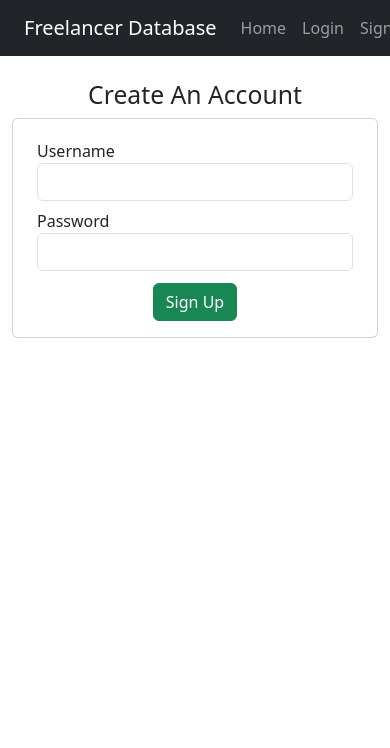
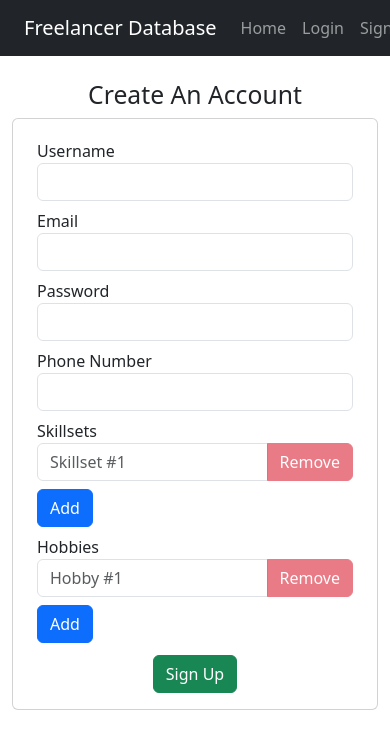
Before and after one commit to erinxw/TechAssessment, a React (Create React App) app in the folder frontend/: page /signup in a window 390 px wide. Shown: the top 748 px of the page. Built offline with nearby package versions, Linux system fonts and the light colour scheme.

Commit message:
Enhance signup and freelancer creation functionality by adding email, phone number, skillsets, and hobbies fields; refactor API calls to use AuthService for consistency.

```diff
--- a/frontend/src/components/CreateFreelancer.js
+++ b/frontend/src/components/CreateFreelancer.js
@@ -1,12 +1,12 @@
 import React, { useState } from 'react';
 import { useNavigate } from 'react-router-dom';
+import authService from '../utils/AuthService';
 
 function CreateFreelancer() {
   const initialFreelancerState = {
     id: null,
     Username: '',
     Email: '',
-    Password: '',
     PhoneNum: '',
     Skillsets: [{ SkillName: '' }],
     Hobbies: [{ HobbyName: '' }]
@@ -25,7 +25,7 @@ function CreateFreelancer() {
     updated[idx].SkillName = value;
     setFreelancer({ ...freelancer, Skillsets: updated });
   };
-  const addSkillset = () => setFreelancer({ ...freelancer, Skillsets: [...freelancer.Skillsets, { Name: '' }] });
+  const addSkillset = () => setFreelancer({ ...freelancer, Skillsets: [...freelancer.Skillsets, { SKillName: '' }] });
   const removeSkillset = idx => setFreelancer({ ...freelancer, Skillsets: freelancer.Skillsets.filter((_, i) => i !== idx) });
 
   const handleHobbyChange = (idx, value) => {
@@ -33,7 +33,7 @@ function CreateFreelancer() {
     updated[idx].HobbyName = value;
     setFreelancer({ ...freelancer, Hobbies: updated });
   };
-  const addHobby = () => setFreelancer({ ...freelancer, Hobbies: [...freelancer.Hobbies, { Name: '' }] });
+  const addHobby = () => setFreelancer({ ...freelancer, Hobbies: [...freelancer.Hobbies, { HobbyName: '' }] });
   const removeHobby = idx => setFreelancer({ ...freelancer, Hobbies: freelancer.Hobbies.filter((_, i) => i !== idx) });
 
 
@@ -41,20 +41,13 @@ function CreateFreelancer() {
     const data = {
       Username: freelancer.Username,
       Email: freelancer.Email,
-      Password: freelancer.Password,
       PhoneNum: freelancer.PhoneNum,
       Skillsets: freelancer.Skillsets,
       Hobbies: freelancer.Hobbies
     };
     console.log('Payload sent to backend:', JSON.stringify(data, null, 2));
     try {
-      const response = await fetch('http://localhost:5095/api/Freelancers', {
-        method: 'POST',
-        headers: {
-          'Content-Type': 'application/json',
-        },
-        body: JSON.stringify(data)
-      });
+      const response = await authService.createFreelancer(data);
       if (response.ok) {
         const result = await response.json();
         setFreelancer({ ...freelancer, id: result.id });
@@ -123,18 +116,6 @@ function CreateFreelancer() {
               />
             </div>
             <div className="form-group px-4 py-1">
-              <label htmlFor="Password">Password</label>
-              <input
-                type="password"
-                className="form-control"
-                id="Password"
-                required
-                value={freelancer.Password}
-                onChange={handleInputChange}
-                name="Password"
-              />
-            </div>
-            <div className="form-group px-4 py-1">
               <label htmlFor="PhoneNum">Phone Number</label>
               <input
                 type="tel"
@@ -179,7 +160,7 @@ function CreateFreelancer() {
               <button type="button" className="btn btn-primary" onClick={addHobby}>Add</button>
             </div>
             <button onClick={saveFreelancer} className="mx-auto btn btn-success mt-2">
-              Submit
+              Create
             </button>
           </div>
         </div>
--- a/frontend/src/components/Signup.js
+++ b/frontend/src/components/Signup.js
@@ -1,74 +1,89 @@
 import React, { useState } from 'react';
 import { useNavigate } from 'react-router-dom';
-import authService from '../utils/AuthService';
+import authService from "../utils/AuthService";
 
 function Signup() {
   const initialFreelancerState = {
     id: null,
     Username: '',
-    Password: ''
+    Email: '',
+    Password: '',
+    PhoneNum: '',
+    Skillsets: [{ SkillName: '' }],
+    Hobbies: [{ HobbyName: '' }]
   };
   const [freelancer, setFreelancer] = useState(initialFreelancerState);
   const [submitted, setSubmitted] = useState(false);
-
-  const navigate = useNavigate();
 
   const handleInputChange = event => {
     const { name, value } = event.target;
     setFreelancer({ ...freelancer, [name]: value });
   };
 
-  const validatePassword = (Password) => {
-    const regex = /^(?=.*[a-z])(?=.*[A-Z])(?=.*\d)[A-Za-z\d@$!%*?&]{8,}$/;
-    return regex.test(Password);
+  // Handlers for Skillsets and Hobbies arrays
+  const handleSkillsetChange = (idx, value) => {
+    const updated = [...freelancer.Skillsets];
+    updated[idx].SkillName = value;
+    setFreelancer({ ...freelancer, Skillsets: updated });
   };
+  const addSkillset = () => setFreelancer({ ...freelancer, Skillsets: [...freelancer.Skillsets, { Name: '' }] });
+  const removeSkillset = idx => setFreelancer({ ...freelancer, Skillsets: freelancer.Skillsets.filter((_, i) => i !== idx) });
+
+  const handleHobbyChange = (idx, value) => {
+    const updated = [...freelancer.Hobbies];
+    updated[idx].HobbyName = value;
+    setFreelancer({ ...freelancer, Hobbies: updated });
+  };
+  const addHobby = () => setFreelancer({ ...freelancer, Hobbies: [...freelancer.Hobbies, { HobbyName: '' }] });
+  const removeHobby = idx => setFreelancer({ ...freelancer, Hobbies: freelancer.Hobbies.filter((_, i) => i !== idx) });
+
 
   const saveFreelancer = async () => {
-    if (!validatePassword(freelancer.Password)) {
-      alert("Password must be at least 8 characters long, contain at least one uppercase letter, one lowercase letter, and one number.");
-      return;
-    }
     const data = {
       Username: freelancer.Username,
-      Password: freelancer.Password
+      Email: freelancer.Email,
+      Password: freelancer.Password,
+      PhoneNum: freelancer.PhoneNum,
+      Skillsets: freelancer.Skillsets,
+      Hobbies: freelancer.Hobbies
     };
     console.log('Payload sent to backend:', JSON.stringify(data, null, 2));
     try {
-      const result = await authService.signup(data);
-      if (result.success) {
-        setFreelancer({ ...freelancer, id: result.data.Id });
+      const response = await fetch('http://localhost:5095/api/account/signup', {
+        method: 'POST',
+        headers: {
+          'Content-Type': 'application/json',
+        },
+        body: JSON.stringify(data)
+      });
+      if (response.ok) {
+        const result = await response.json();
+        setFreelancer({ ...freelancer, id: result.id });
         setSubmitted(true);
         console.log(result);
-
-        setTimeout(() => {
-          navigate('/');
-        }, 2000);
       } else {
-        alert(result.error || 'Signup failed.');
+        let errorMessage = "An error occurred";
+        try {
+          const errorData = await response.json();
+          errorMessage = errorData.message || errorMessage;
+        } catch (jsonError) {
+          // If response is not JSON, keep default error message
+        }
+        alert(errorMessage);
       }
     } catch (error) {
+      console.error('Error:', error);
       alert('Network error');
     }
   };
 
+  const navigate = useNavigate();
   const newFreelancer = () => {
     navigate('/');
   };
 
   return (
     <div className="submit-form">
-      {submitted ? (
-        <div className='container mt-4'>
-          <div className="card mx-auto" style={{ maxWidth: "400px" }}>
-            <div className="card-body d-flex flex-column align-items-center">
-              <h5>You submitted successfully!</h5>
-              <button className="btn btn-primary" onClick={newFreelancer}>
-                Back
-              </button>
-            </div>
-          </div>
-        </div>
-      ) : (
       <div className='container mt-4'>
         <h2 className="text-center">Create An Account</h2>
         <div className="card mx-auto py-3" style={{ maxWidth: "400px" }}>
@@ -85,6 +100,18 @@ function Signup() {
             />
           </div>
           <div className="form-group px-4 py-1">
+            <label htmlFor="Email">Email</label>
+            <input
+              type="email"
+              className="form-control"
+              id="Email"
+              required
+              value={freelancer.Email}
+              onChange={handleInputChange}
+              name="Email"
+            />
+          </div>
+          <div className="form-group px-4 py-1">
             <label htmlFor="Password">Password</label>
             <input
               type="password"
@@ -96,12 +123,56 @@ function Signup() {
               name="Password"
             />
           </div>
+          <div className="form-group px-4 py-1">
+            <label htmlFor="PhoneNum">Phone Number</label>
+            <input
+              type="tel"
+              className="form-control"
+              id="PhoneNum"
+              required
+              value={freelancer.PhoneNum}
+              onChange={handleInputChange}
+              name="PhoneNum"
+            />
+          </div>
+          <div className="form-group px-4 py-1">
+            <label>Skillsets</label>
+            {freelancer.Skillsets.map((skill, idx) => (
+              <div key={idx} className="input-group mb-2">
+                <input
+                  type="text"
+                  className="form-control"
+                  value={skill.SkillName}
+                  onChange={e => handleSkillsetChange(idx, e.target.value)}
+                  placeholder={`Skillset #${idx + 1}`}
+                />
+                <button type="button" className="btn btn-danger" onClick={() => removeSkillset(idx)} disabled={freelancer.Skillsets.length === 1}>Remove</button>
+              </div>
+            ))}
+            <button type="button" className="btn btn-primary" onClick={addSkillset}>Add</button>
+          </div>
+          <div className="form-group px-4 py-1">
+            <label>Hobbies</label>
+            {freelancer.Hobbies.map((hobby, idx) => (
+              <div key={idx} className="input-group mb-2">
+                <input
+                  type="text"
+                  className="form-control"
+                  value={hobby.HobbyName}
+                  onChange={e => handleHobbyChange(idx, e.target.value)}
+                  placeholder={`Hobby #${idx + 1}`}
+                />
+                <button type="button" className="btn btn-danger" onClick={() => removeHobby(idx)} disabled={freelancer.Hobbies.length === 1}>Remove</button>
+              </div>
+            ))}
+            <button type="button" className="btn btn-primary" onClick={addHobby}>Add</button>
+          </div>
           <button onClick={saveFreelancer} className="mx-auto btn btn-success mt-2">
             Sign Up
           </button>
         </div>
       </div>
-      )}
+
     </div>
   );
 }
```
Also changed, not shown: frontend/src/utils/AuthService.js (+16 -27 lines), 1 other file (tests, documents, lock files or other folders). Lines whose indentation alone changed are shown as unchanged.
